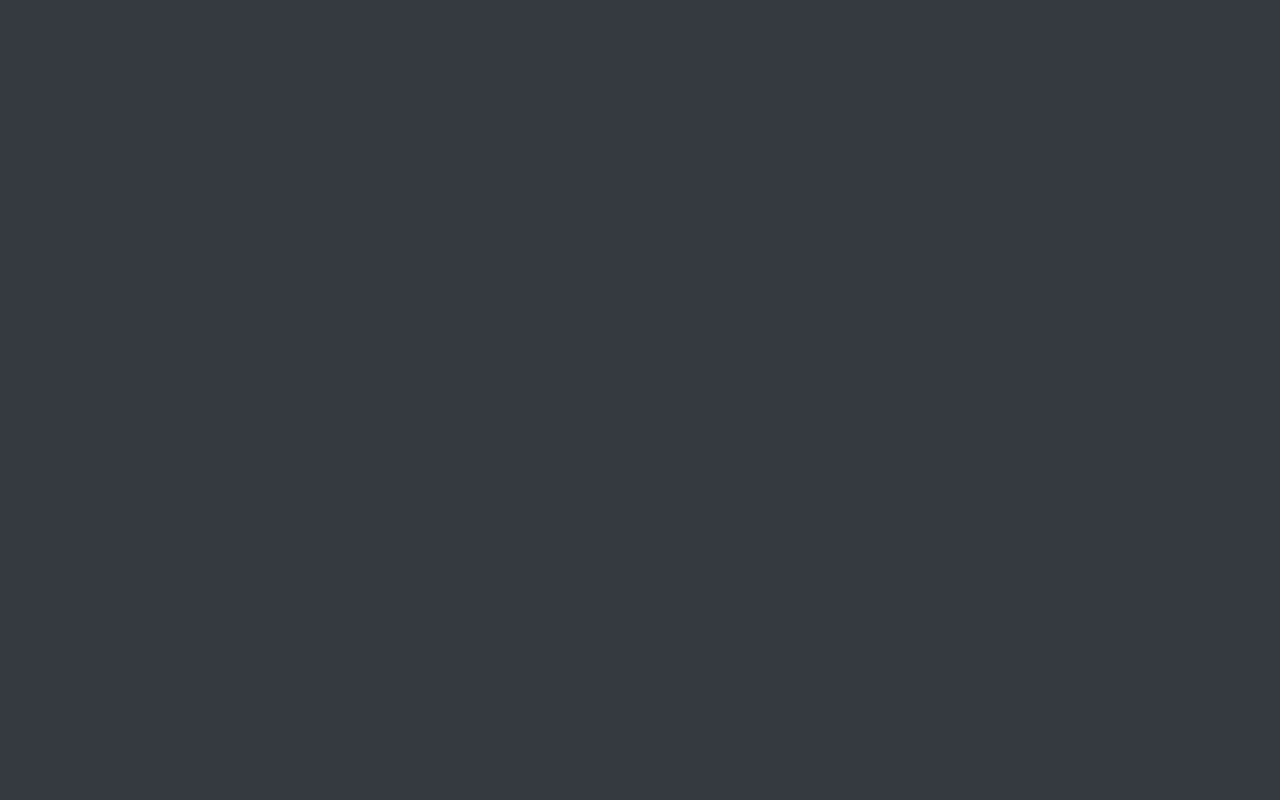
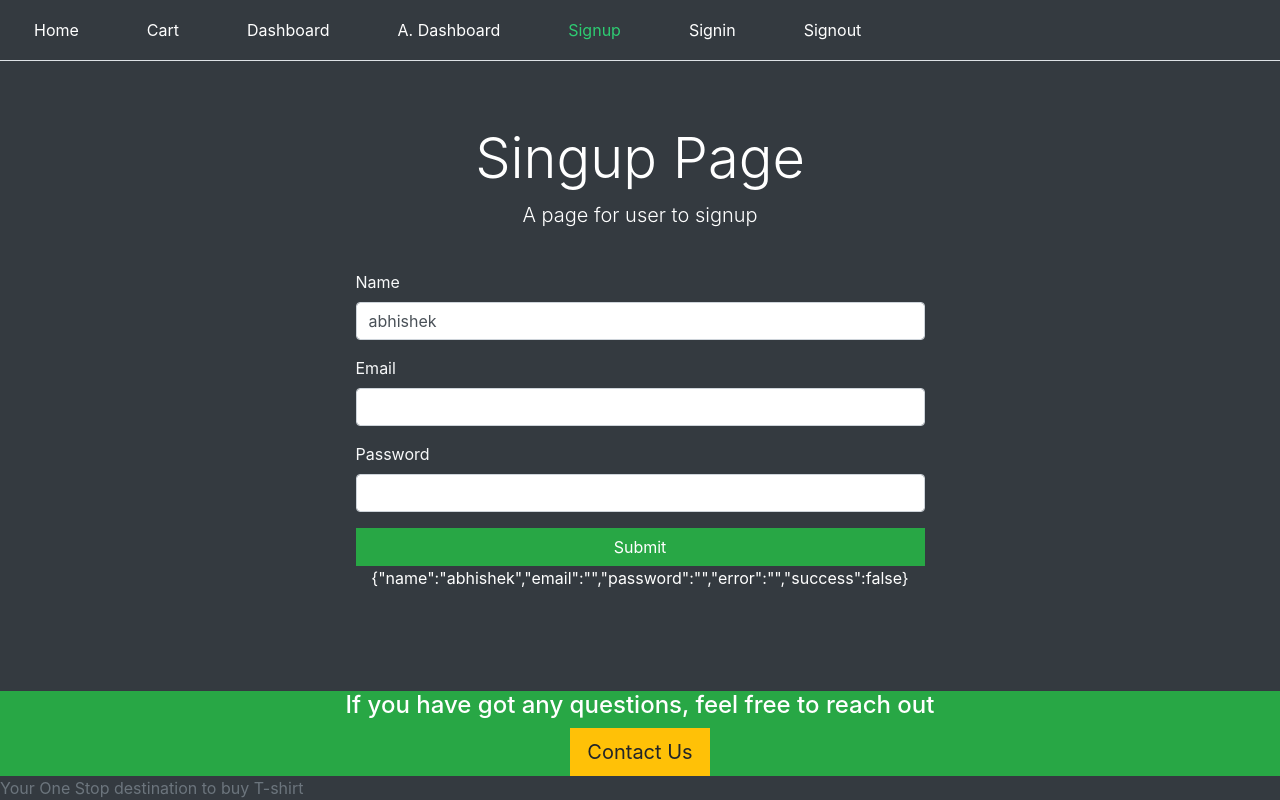
Before and after one commit to abshekvarma/MERN-Frontend, a React (Create React App) app: page /signup in a window 1280 px wide. Built offline with nearby package versions, Linux system fonts and the light colour scheme.

Commit message:
signup page

```diff
--- a/src/Routes.js
+++ b/src/Routes.js
@@ -1,12 +1,16 @@
 import React from "react";
 import { BrowserRouter, Switch, Route } from "react-router-dom";
 import Home from "./core/Home";
+import Signin from "./user/Signin";
+import Signup from "./user/Signup";
 
 const Routes = () => {
   return (
     <BrowserRouter>
       <Switch>
         <Route path="/" exact component={Home} />
+        <Route path="/signup" exact component={Signup} />
+        <Route path="/signin" exact component={Signin} />
       </Switch>
     </BrowserRouter>
   );
--- a/src/auth/helper/index.js
+++ b/src/auth/helper/index.js
@@ -0,0 +1,70 @@
+import { API } from "../../backend";
+
+export const signUp = user => {
+  return fetch(`${API}/signup`, {
+    method: "POST",
+    headers: {
+      Accept: "application/json",
+      "Content-Type": "application/json",
+    },
+    body: JSON.stringify(user),
+  })
+    .then(response => {
+      return response.json;
+    })
+    .catch(err => {
+      console.log(err);
+    });
+};
+
+export const signIn = user => {
+  return fetch(`${API}/signin`, {
+    method: "POST",
+    headers: {
+      Accept: "application/json",
+      "Content-Type": "application/json",
+    },
+    body: JSON.stringify(user),
+  })
+    .then(response => {
+      return response.json;
+    })
+    .catch(err => {
+      console.log(err);
+    });
+};
+
+export const authenticate = (data, next) => {
+  if (typeof window !== undefined) {
+    localStorage.setItem("jwt", JSON.stringify(data));
+    next();
+  }
+};
+
+export const signOut = next => {
+  if (typeof window !== undefined) {
+    localStorage.removeItem("jwt");
+    next();
+
+    return fetch(`${API}/signout`, {
+      method: "GET",
+    })
+      .then(response => {
+        console.log("Signout Success");
+      })
+      .catch(err => {
+        console.log("Signout Failed" + err);
+      });
+  }
+};
+
+export const isAuthenticate = () => {
+  if (typeof window !== undefined) {
+    return false;
+  }
+  if (localStorage.getItem("jwt")) {
+    return JSON.parse(localStorage.getItem("jwt"));
+  } else {
+    return false;
+  }
+};
--- /dev/null
+++ b/src/backend.js
@@ -0,0 +1 @@
+export const API = process.env.REACT_APP_BACKEND;
--- a/src/core/Base.js
+++ b/src/core/Base.js
@@ -0,0 +1,32 @@
+import React from "react";
+import Menu from "./Menu";
+
+export default function Base({
+  title = "My Title",
+  description = "My Description",
+  className = "bg-dark text-white p-4",
+  children,
+}) {
+  return (
+    <div>
+      <Menu></Menu>
+      <div className="conatiner-fluid">
+        <div className="jumbotron bg-dark text-white text-center">
+          <h2 className="display-4">{title}</h2>
+          <p className="lead">{description}</p>
+          <div className={className}>{children}</div>
+        </div>
+      </div>
+      <footer className="footer bg-dark mt-auto py-0">
+        <div className="container-fluid bg-success text-white text-center">
+          <h4>If you have got any questions, feel free to reach out</h4>
+          <button className="btn btn-warning btn-lg">Contact Us </button>
+        </div>
+        <div className="container"></div>
+        <span className="text-muted text-right">
+          Your One Stop destination to buy T-shirt
+        </span>
+      </footer>
+    </div>
+  );
+}
--- a/src/core/Home.js
+++ b/src/core/Home.js
@@ -1,10 +1,24 @@
 import React from "react";
 import "../styles.css";
+import { API } from "../backend";
+import Base from "./Base";
 
 export default function Home() {
+  console.log("API IS", API);
+
   return (
-    <div>
-      <h1 className="text-white">Hello front end</h1>
-    </div>
+    <Base title="Home Page" description="Welcome to the T-shirt store">
+      <div className="row">
+        <div className="col-4">
+          <button className="btn btn-success">TEST</button>
+        </div>
+        <div className="col-4">
+          <button className="btn btn-success">TEST</button>
+        </div>
+        <div className="col-4">
+          <button className="btn btn-success">TEST</button>
+        </div>
+      </div>
+    </Base>
   );
 }
--- /dev/null
+++ b/src/core/Menu.js
@@ -0,0 +1,80 @@
+import React from "react";
+import { Link, withRouter } from "react-router-dom";
+
+const currentTab = (history, path) => {
+  if (history.location.pathname === path) {
+    return { color: "#2ecc72" };
+  } else {
+    return { color: "#FFFFFF" };
+  }
+};
+
+const Menu = ({ history }) => {
+  return (
+    <div>
+      <ul className="nav nav-tabs bg-dark">
+        <li className="nav-link">
+          <Link style={currentTab(history, "/")} className="nav-link" to="/">
+            Home
+          </Link>
+        </li>
+        <li className="nav-link">
+          <Link
+            style={currentTab(history, "/cart ")}
+            className="nav-link"
+            to="/cart"
+          >
+            Cart
+          </Link>
+        </li>
+        <li className="nav-link">
+          <Link
+            style={currentTab(history, "/user/dashboard")}
+            className="nav-link"
+            to="/user/dashboard"
+          >
+            Dashboard
+          </Link>
+        </li>
+        <li className="nav-link">
+          <Link
+            style={currentTab(history, "/admin/dashboard")}
+            className="nav-link"
+            to="/admin/dashboard"
+          >
+            A. Dashboard
+          </Link>
+        </li>
+        <li className="nav-link">
+          <Link
+            style={currentTab(history, "/signup")}
+            className="nav-link"
+            to="/signup"
+          >
+            Signup
+          </Link>
+        </li>
+        <li className="nav-link">
+          <Link
+            style={currentTab(history, "/signin")}
+            className="nav-link"
+            to="/signin"
+          >
+            Signin
+          </Link>
+        </li>
+        <li className="nav-link">
+          <Link
+            style={currentTab(history, "/signin")}
+            className="nav-link"
+            to="/signin"
+          >
+            Signout
+          </Link>
+        </li>
+      </ul>
+    </div>
+  );
+};
+
+export default withRouter(Menu);
--- a/src/styles.css
+++ b/src/styles.css
@@ -7,3 +7,10 @@
 body {
   background: #343a40;
 }
+
+footer {
+  position: absolute;
+  bottom: 0px;
+  right: 0px;
+  left: 0px;
+}
--- a/src/user/Signin.js
+++ b/src/user/Signin.js
@@ -0,0 +1,32 @@
+import React from "react";
+import Base from "../core/Base";
+
+const signInForm = () => {
+  return (
+    <div className="row">
+      <div className="col col-md-6 offset-sm-3 text-left">
+        <form>
+          <div className="form-group">
+            <label className="text-light">Email</label>
+            <input className="form-control" type="email" />
+          </div>
+          <div className="form-group">
+            <label className="text-light">Password</label>
+            <input className="form-control" type="password" />
+          </div>
+          <button className="btn btn-success btn-block">Submit</button>
+        </form>
+      </div>
+    </div>
+  );
+};
+
+const Signin = () => {
+  return (
+    <Base title="Signin Page" description="A page for user to Signin">
+      {signInForm()}
+    </Base>
+  );
+};
+
+export default Signin;
--- a/src/user/Signup.js
+++ b/src/user/Signup.js
@@ -0,0 +1,118 @@
+import React, { useState } from "react";
+import { Link } from "react-router-dom";
+import { signUp } from "../auth/helper";
+import Base from "../core/Base";
+
+const Signup = () => {
+  const [values, setValues] = useState({
+    name: "abhishek",
+    email: "",
+    password: "",
+    error: "",
+    success: false,
+  });
+
+  const { name, email, password, error, success } = values;
+
+  const handleChange = name => event => {
+    setValues({ ...values, error: false, [name]: event.target.value });
+  };
+
+  const successMessage = () => {
+    return (
+      <div
+        className="alert alert-success"
+        style={{ display: success ? "" : "none" }}
+      >
+        New Account was created successfully. Please
+        <Link to="/signin">Login Here </Link> here
+      </div>
+    );
+  };
+
+  const errorMessage = () => {
+    return (
+      <div
+        className="alert alert-danger"
+        style={{ display: error ? "" : "none" }}
+      >
+        {error}
+      </div>
+    );
+  };
+
+  const onSubmit = event => {
+    event.preventDefault();
+    setValues({ ...values, error: false });
+    signUp({ name, email, password })
+      .then(data => {
+        if (data.error) {
+          setValues({ ...values, error: data.error, success: false });
+        } else {
+          setValues({
+            ...values,
+            name: "",
+            email: "",
+            password: "",
+            error: "",
+            success: true,
+          });
+        }
+      })
+      .catch(err => {
+        console.log("Error in signup" + err);
+      });
+  };
+
+  const signUpForm = () => {
+    return (
+      <div className="row">
+        <div className="col col-md-6 offset-sm-3 text-left">
+          <form>
+            <div className="form-group">
+              <label className="text-light">Name</label>
+              <input
+                className="form-control"
+                onChange={handleChange("name")}
+                type="text"
+                value={name}
+              />
+            </div>
+            <div className="form-group">
+              <label className="text-light">Email</label>
+              <input
+                className="form-control"
+                onChange={handleChange("email")}
+                type="email"
+                value={email}
+              />
+            </div>
+            <div className="form-group">
+              <label className="text-light">Password</label>
+              <input
+                className="form-control"
+                onChange={handleChange("password")}
+                type="password"
+                value={password}
+              />
+            </div>
+            <button onClick={onSubmit} className="btn btn-success btn-block">
+              Submit
+            </button>
+          </form>
+        </div>
+      </div>
+    );
+  };
+
+  return (
+    <Base title="Singup Page" description="A page for user to signup">
+      {successMessage()}
+      {errorMessage}
+      {signUpForm()}
+      <p className="text-white text-center">{JSON.stringify(values)}</p>
+    </Base>
+  );
+};
+
+export default Signup;
```
Also changed, not shown: 2 other files (tests, documents, lock files or other folders).
